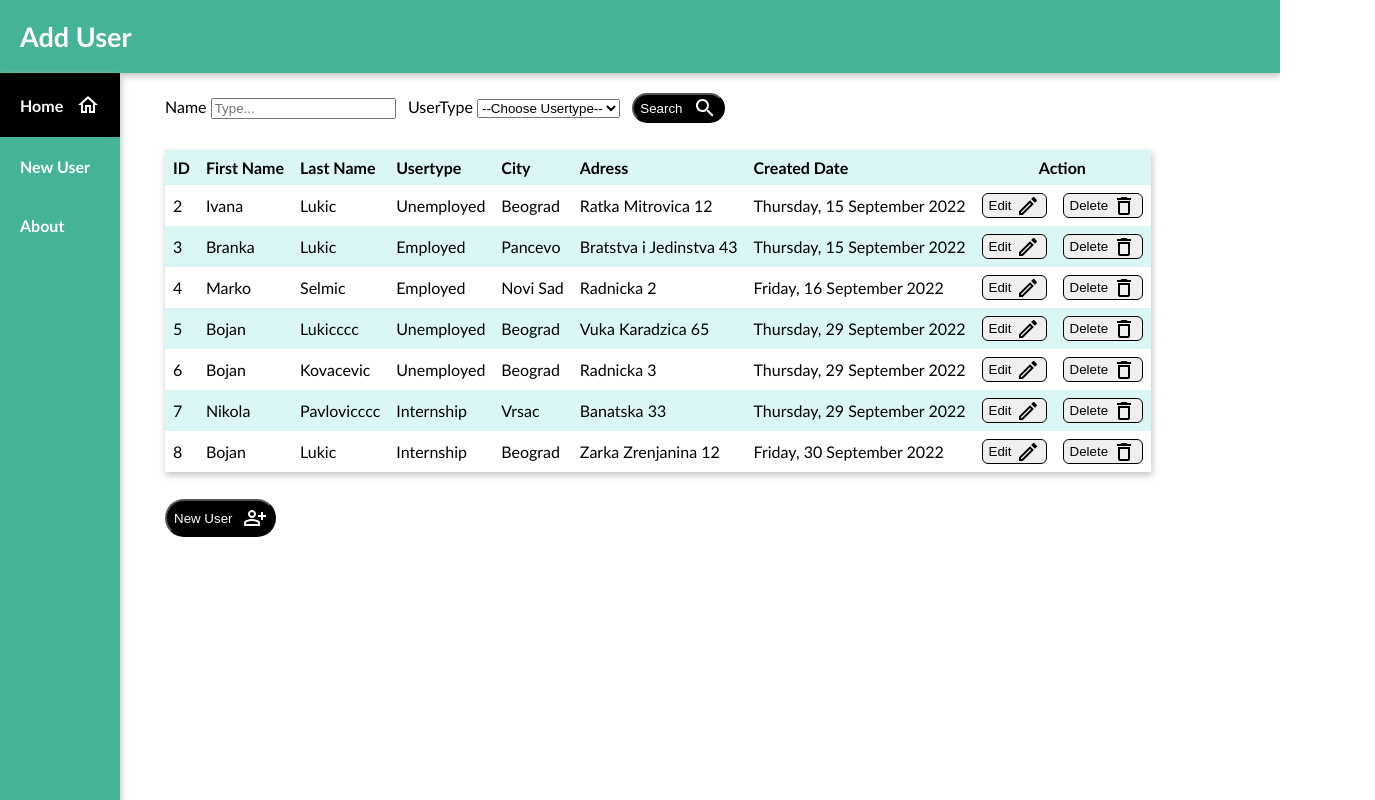
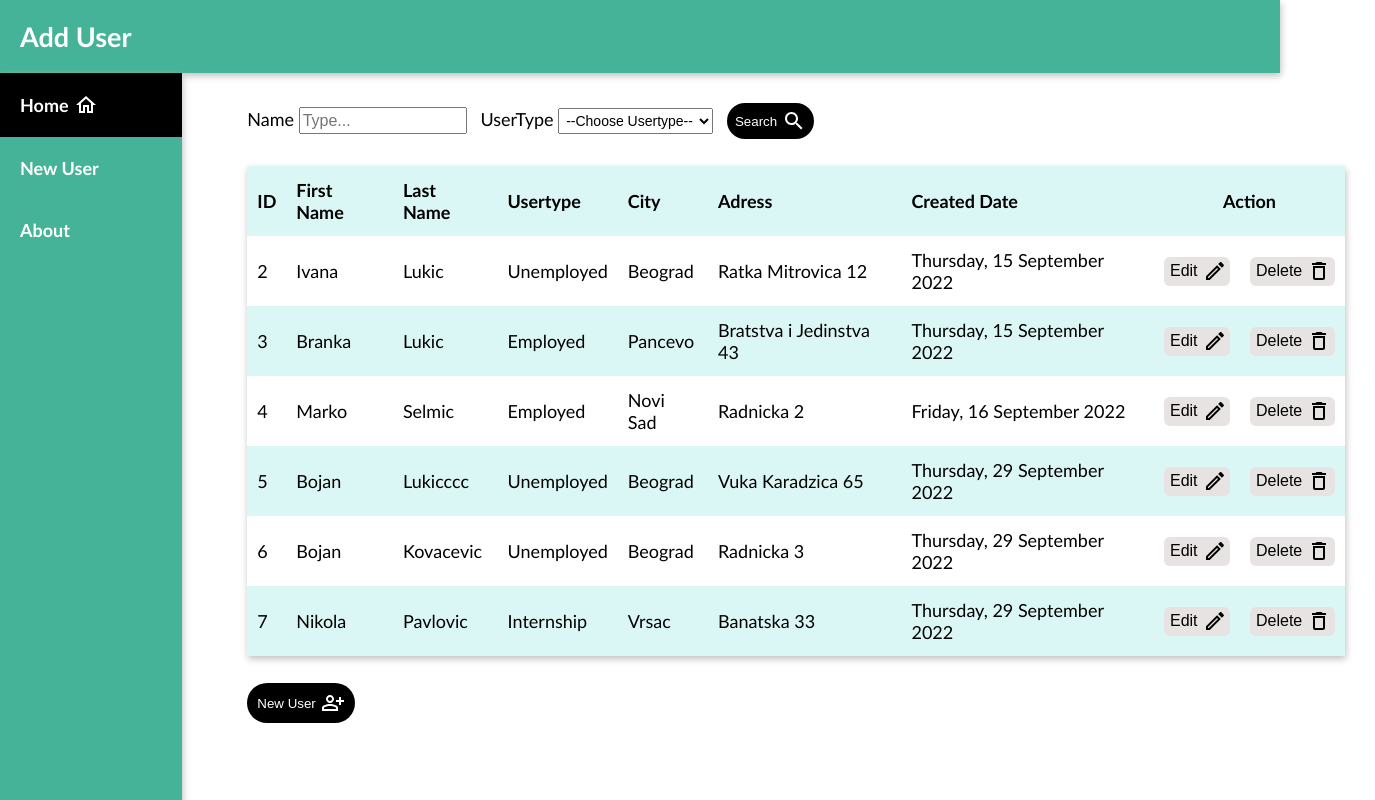
Before and after one commit to bojanlukic/React-Add-User, a React (Create React App) app: page / in a window 1280 px wide. Shown: the top 800 px of the page, 1375 px wide, since content can reach past the window. Built offline with nearby package versions, Linux system fonts and the light colour scheme; data requests are answered from the project's data file.

Commit message:
Application done

```diff
--- a/db.json
+++ b/db.json
@@ -50,22 +50,13 @@
     },
     {
       "firstName": "Nikola",
-      "lastName": "Pavlovicccc",
+      "lastName": "Pavlovic",
       "userType": "Internship",
       "city": "Vrsac",
       "adress": "Banatska 33",
       "createdDate": "Thursday, 29 September 2022",
       "id": 7,
-      "ModifiedDate": "Friday, 30 September 2022"
-    },
-    {
-      "firstName": "Bojan",
-      "lastName": "Lukic",
-      "userType": "Internship",
-      "city": "Beograd",
-      "adress": "Zarka Zrenjanina 12",
-      "createdDate": "Friday, 30 September 2022",
-      "id": 8
+      "ModifiedDate": "Wednesday, 5 October 2022"
     }
   ]
 }
--- a/src/App.css
+++ b/src/App.css
@@ -1,103 +1,21 @@
-
 .app {
   display: flex;
   flex-direction: column;
-  justify-content: flex-start;
-  align-items: stretch;
-  flex-wrap: nowrap;
-  min-height: 100vh;
-  font-family:'Trebuchet MS', 'Lucida Sans Unicode', 'Lucida Grande', 'Lucida Sans', Arial, sans-serif
+  font-family: "Trebuchet MS", "Lucida Sans Unicode", "Lucida Grande",
+    "Lucida Sans", Arial, sans-serif;
 }
 header {
   background-color: rgb(68, 179, 151);
-  color: white;
+  color: rgb(255, 255, 255);
   font-weight: bolder;
   padding: 20px;
-  box-shadow: 1px 3px 7px silver;
+  box-shadow: 1px 3px 7px rgb(192, 192, 192);
   font-size: 27px;
-  display: flex;
-  align-items: center;
-  justify-content:flex-start;
 }
 .page-body {
   display: flex;
-  flex-direction: row;
-  justify-content: flex-start;
-  align-items: stretch;
-  flex-wrap: nowrap;
-  flex: 1;
-}
-.list {
-  padding: 0px;
-  background-color: rgb(68, 179, 151);
-  box-shadow: 1px 3px 7px silver;
-  width: 120px;
-  min-height: 100vh;
-}
-.main {
-  width: 100%;
-  padding: 20px;
-  padding-left: 45px;
-  text-align: left;
-}
-ul {
-  margin: 0px;
-  padding: 0px;
-  width: 100%;
-  list-style-type: none;
-}
-li {
-  display: block;
-}
-li div {
-  display: block;
-  padding: 20px;
-
-}
-li div:hover {
-  background-color: black;
-}
-li a,
-li a:link,
-li a:visited {
-  font-weight: 600;
-  color: white;
-  text-decoration: none;
-}
-
-li a.active div {
-  background-color: black;
-}
-
-.table {
-  margin-top: 27px;
-  border-collapse: collapse;
-  box-shadow: 1px 3px 7px silver;
-}
-tr:nth-child(even) {
-  background: rgb(219, 247, 245);
-}
-td, th {
-  padding: 8px;
-  font-size: 16px;
-
-}
-th {
-  background: rgb(219, 247, 245);
-  color: black;
-  font-weight: 900;
-}
-tr:hover {
-  background-color: rgb(68, 179, 151);
-  color: white;
-
-}
-.alignIcon {
-  display: flex;
-  align-items: center;
-  justify-content:space-between;
-
+  font-size: 18px;
 }
 .MuiSvgIcon-root {
-  margin-left: 10px;
+  margin-left: 5px;
 }
--- a/src/App.js
+++ b/src/App.js
@@ -1,15 +1,10 @@
 import "./../src/App.css";
 import Persons from "./components/Persons";
 import About from "./components/About";
-import {
-  BrowserRouter as Router,
-  Route,
-  Routes,
-  NavLink,
-} from "react-router-dom";
+import { BrowserRouter as Router, Route, Routes } from "react-router-dom";
 import AddPersonForm from "./components/AddPersonForm";
 import EditPersonForm from "./components/EditPersonForm";
-import HomeOutlinedIcon from "@mui/icons-material/HomeOutlined";
+import Navbar from "./components/Navbar";
 
 function App() {
   return (
@@ -17,30 +12,8 @@ function App() {
       <div className="app">
         <header>Add User</header>
         <div className="page-body">
+          <Navbar />
           <div>
-            <div className="list">
-              <ul>
-                <li>
-                  <NavLink activeclassname="active" to="/">
-                    <div className="alignIcon">
-                      Home <HomeOutlinedIcon />
-                    </div>
-                  </NavLink>
-                </li>
-                <li>
-                  <NavLink activeclassname="active" to="/add">
-                    <div>New User </div>
-                  </NavLink>
-                </li>
-                <li>
-                  <NavLink activeclassname="active" to="/about">
-                    <div>About</div>
-                  </NavLink>
-                </li>
-              </ul>
-            </div>
-          </div>
-          <div className="main">
             <Routes>
               <Route exact path="/" element={<Persons />} />
               <Route exact path="/add" element={<AddPersonForm />} />
--- a/src/components/AddPersonForm.css
+++ b/src/components/AddPersonForm.css
@@ -1,35 +1,36 @@
-.field {
+.inputs {
+  width: 180px;
+  height: 25px;
+  display: flex;
+  flex-direction: column;
+  margin-bottom: 20px;
+  font-size: 16px;
+}
+.addForm {
+  padding: 30px;
+  margin-left: 35px;
   text-align: left;
-    width: 110px;
-    margin-bottom: 12px;
-    margin-left: 0px;
 }
-
 .btnAdd {
   cursor: pointer;
-    background-color: black;
-    color: white;
+  background-color: rgb(0, 0, 0);
+  color: rgb(255, 255, 255);
   padding: 8px;
   border-radius: 25px;
   transition: all 0.3s ease;
   margin-right: 8px;
-
 }
-
 .btnAdd:hover {
   background-color: rgb(68, 179, 151);
 }
-
-.btnCancel{
+.btnCancel {
   cursor: pointer;
-    background-color: black;
-    color: white;
+  background-color: rgb(0, 0, 0);
+  color: rgb(255, 255, 255);
   padding: 8px;
   border-radius: 25px;
   transition: all 0.3s ease;
-
 }
 .btnCancel:hover {
   background-color: rgb(68, 179, 151);
-
 }
--- a/src/components/EditPersonForm.css
+++ b/src/components/EditPersonForm.css
@@ -1,35 +1,36 @@
-.field {
+.inputs {
+  width: 180px;
+  height: 25px;
+  display: flex;
+  flex-direction: column;
+  margin-bottom: 20px;
+  font-size: 16px;
+}
+.editForm {
+  padding: 30px;
+  margin-left: 35px;
   text-align: left;
-    width: 110px;
-    margin-bottom: 12px;
-    margin-left: 0px;
 }
-
 .btnSave {
   cursor: pointer;
-    background-color: black;
-    color: white;
+  background-color: rgb(0, 0, 0);
+  color: rgb(255, 255, 255);
   padding: 8px;
   border-radius: 25px;
   transition: all 0.3s ease;
   margin-right: 6px;
-
 }
-
 .btnSave:hover {
   background-color: rgb(68, 179, 151);
 }
-
-.btnCancel{
+.btnCancel {
   cursor: pointer;
-    background-color: black;
-    color: white;
+  background-color: rgb(0, 0, 0);
+  color: rgb(255, 255, 255);
   padding: 8px;
   border-radius: 25px;
   transition: all 0.3s ease;
-
 }
 .btnCancel:hover {
   background-color: rgb(68, 179, 151);
-
 }
--- /dev/null
+++ b/src/components/Navbar.css
@@ -0,0 +1,37 @@
+.list {
+    background-color: rgb(68, 179, 151);
+    box-shadow: 1px 3px 7px rgb(192, 192, 192);
+    width: 200px;
+    height: 100vh;
+  }
+  ul {
+    margin: 0px;
+    padding: 0px;
+    width: 100%;
+    list-style-type: none;
+  }
+  li {
+    display: block;
+  }
+  li div {
+    display: block;
+    padding: 20px;
+  }
+  li div:hover {
+    background-color: rgb(0, 0, 0);
+  }
+  li a,
+  li a:link,
+  li a:visited {
+    font-weight: 600;
+    color: rgb(255, 255, 255);
+    text-decoration: none;
+  }
+
+  li a.active div {
+    background-color: rgb(0, 0, 0);
+  }
+  .alignIcon {
+    display: flex;
+    align-items: center;
+  }
--- /dev/null
+++ b/src/components/Navbar.js
@@ -0,0 +1,32 @@
+import React from "react";
+import { NavLink } from "react-router-dom";
+import "./Navbar.css";
+import HomeOutlinedIcon from "@mui/icons-material/HomeOutlined";
+
+function Navbar() {
+  return (
+    <div className="list">
+      <ul>
+        <li>
+          <NavLink activeclassname="active" to="/">
+            <div className="alignIcon">
+              Home <HomeOutlinedIcon />
+            </div>
+          </NavLink>
+        </li>
+        <li>
+          <NavLink activeclassname="active" to="/add">
+            <div>New User </div>
+          </NavLink>
+        </li>
+        <li>
+          <NavLink activeclassname="active" to="/about">
+            <div>About</div>
+          </NavLink>
+        </li>
+      </ul>
+    </div>
+  );
+}
+
+export default Navbar;
--- a/src/components/Persons.css
+++ b/src/components/Persons.css
@@ -1,15 +1,41 @@
+.persons {
+  width: 100%;
+  padding: 30px;
+  margin-left: 35px;
+  text-align: left;
+}
+table {
+  margin-top: 27px;
+  border-collapse: collapse;
+  box-shadow: 1px 3px 7px rgb(192, 192, 192);
+}
+td,
+th {
+  padding: 13px 10px;
+}
+tr:nth-child(even) {
+  background: rgb(219, 247, 245);
+}
+th {
+  background: rgb(219, 247, 245);
+  color: rgb(0, 0, 0);
+  font-weight: 900;
+}
+tr:hover {
+  background-color: rgb(68, 179, 151);
+  color: rgb(255, 255, 255);
+}
 .btnCreate {
-  background: black;
-  color: white;
-  padding: 5px 7px;
+  background: rgb(0, 0, 0);
+  color: rgb(255, 255, 255);
+  padding: 8px 10px;
   border-radius: 25px;
+  border: none;
   margin-top: 27px;
   cursor: pointer;
   transition: all 0.3s ease;
   display: flex;
-  justify-content: center;
   align-items: center;
-
 }
 .btnCreate:hover {
   background-color: rgb(68, 179, 151);
@@ -17,55 +43,62 @@
 .btnEdit {
   display: flex;
   align-items: center;
-  justify-content:space-between;
-    height: 25px;
-    border-radius: 6px;
-    border: 1px solid black
+  height: 29px;
+  width: 66px;
+  border-radius: 6px;
+  border: none;
+  background-color: rgb(231, 227, 227);
+  font-size: 16px;
 }
 .btnEdit:hover {
-  background-color: black;
-  color: white;
+  background-color: rgb(4, 226, 52);
+  color: rgb(255, 255, 255);
   cursor: pointer;
 }
 .btnDelete {
   display: flex;
   align-items: center;
-  justify-content:center;
-  height: 25px;
+  height: 29px;
+  width: 85px;
   border-radius: 6px;
-  border: 1px solid black
+  border: none;
+  background-color: rgb(231, 227, 227);
+  font-size: 16px;
 }
 .btnDelete:hover {
-  background-color: black;
-  color: white;
+  background-color: rgb(252, 17, 17);
+  color: rgb(255, 255, 255);
   cursor: pointer;
 }
 .info {
-margin-top: 15px;
-
+  margin-top: 15px;
 }
 .alignAction {
   text-align: center;
 }
-.edit{
-  margin-right: -6px;
-}
-.btnSearch{
+.btnSearch {
   cursor: pointer;
-  background-color: black;
-  color: white;
-  /* padding: 4px 8px; */
+  padding: 6px 8px;
+  background-color: rgb(0, 0, 0);
+  color: rgb(255, 255, 255);
   border-radius: 25px;
+  border: none;
   transition: all 0.3s ease;
-
 }
 .btnSearch:hover {
   background-color: rgb(68, 179, 151);
 }
-span{
+span {
   display: flex;
-  flex-direction: row;
-  justify-content: center;
   align-items: center;
-
 }
+.inputForName {
+  font-size: 16px;
+  padding: 2px;
+  width: 160px;
+  height: 19px;
+}
+.inputForName:focus {
+  width: 200px;
+  transition: all 0.5s ease;
+}
--- a/src/components/Persons.js
+++ b/src/components/Persons.js
@@ -29,6 +29,9 @@ function Persons() {
   };
 
   const handlerOnClick = () => {
+    if (!name && !position) {
+      alert("Both fields must be filled!")
+    }
     const filteredPersons = employees.filter((item) => item.firstName.toLowerCase().startsWith(name.toLowerCase()) && item.userType.includes(position));
     setEmployees(filteredPersons);
     setName("");
@@ -49,10 +52,10 @@ function Persons() {
   };
 
   return (
-    <div>
-      <div className="input">
+    <div className="persons">
+      <div>
         <label>Name</label>&nbsp;
-        <input
+        <input className="inputForName"
           type="text"
           name="name"
           placeholder="Type..."
@@ -64,6 +67,7 @@ function Persons() {
         &nbsp; &nbsp;
         <label>UserType</label>&nbsp;
         <select
+          style={{fontSize: "14px", padding: "3px" }}
           name="usertype"
           value={position}
           onChange={(e) => {
@@ -76,10 +80,10 @@ function Persons() {
           <option value="Unemployed">Unemployed</option>
         </select>
         &nbsp; &nbsp;
-        <button className="btnSearch" onClick={handlerOnClick}><span>Search <SearchIcon/></span></button>
+        <button type="submit" className="btnSearch" onClick={handlerOnClick}><span>Search <SearchIcon/></span></button>
       </div>
 
-      <table className="table">
+      <table>
         <thead>
           <tr>
             <th>ID</th>
@@ -109,18 +113,12 @@ function Persons() {
                   <button
                     className="btnEdit"
                     onClick={() => {
-                      navigate(`/edit/${employee.id}`);
-                    }}
-                  >
-                    <div className="edit">Edit</div>
-                    <EditOutlinedIcon />
+                      navigate(`/edit/${employee.id}`) }}> Edit <EditOutlinedIcon />
                   </button>
                 </td>
                 <td>
                   <button
-                    className="btnDelete" onClick={(e) => { deletePerson(employee.id) }} >
-                    <div className="edit">Delete</div>
-                    <DeleteOutlineOutlinedIcon />
+                    className="btnDelete" onClick={(e) => { deletePerson(employee.id) }} > Delete <DeleteOutlineOutlinedIcon />
                   </button>
                 </td>
               </tr>
```
Also changed, not shown: src/components/AddPersonForm.js (+13 -7 lines), src/components/EditPersonForm.js (+11 -11 lines). Lines whose indentation alone changed are shown as unchanged.
